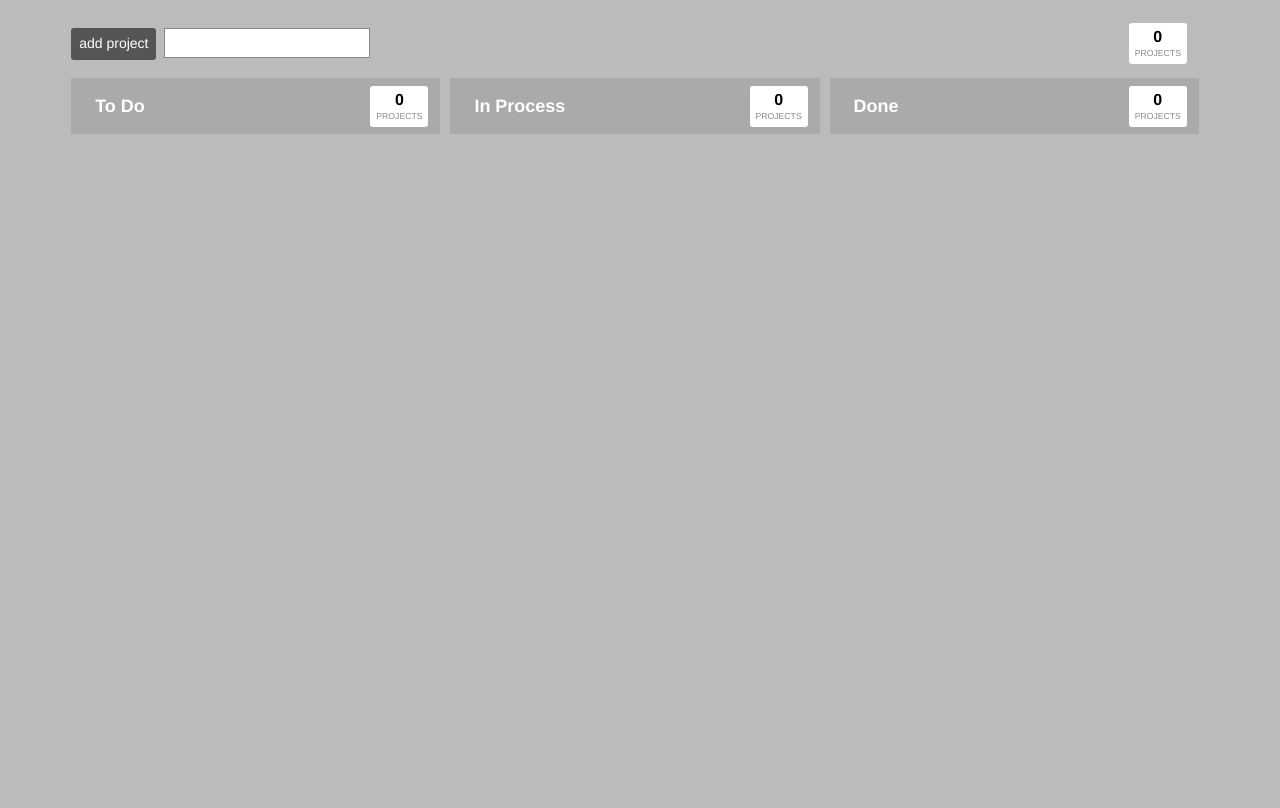
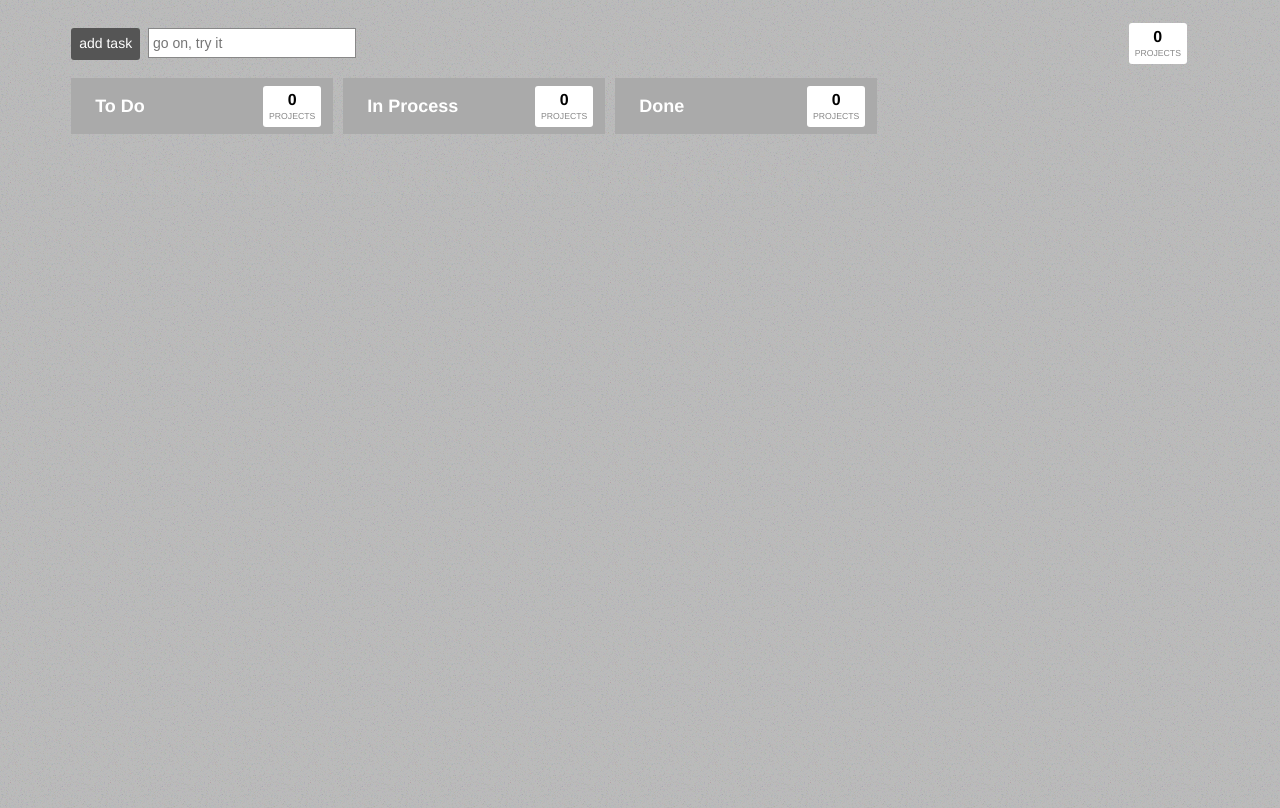
Before and after one commit to tensory/tensorylabs, a Flask app: page /static/projects/ThreeDo/index.html in a window 1280 px wide. Run offline with Flask 2, Linux system fonts and the light colour scheme.

Commit message:
Added template changes

```diff
--- a/static/assets/css/site.css
+++ b/static/assets/css/site.css
@@ -97,6 +97,8 @@
   margin-bottom: 2em; }
   ol li {
     margin-bottom: 0.8em; }
+  ol p {
+    line-height: 0.8em; }
 
 #colophon {
   width: 78%;
--- a/static/assets/css/site.scss
+++ b/static/assets/css/site.scss
@@ -144,6 +144,10 @@
 	li {
 		margin-bottom: 0.8em;
 	}
+
+	p {
+		line-height: 0.8em;
+	}
 }
 
 #colophon {
--- a/static/projects/ThreeDo/css/main.css
+++ b/static/projects/ThreeDo/css/main.css
@@ -4,6 +4,7 @@
 
 body {
     background-color: #bbb;
+    background-image: url('images/noisebg.png/');
     font-family: 'Helvetica Neue', 'Helvetica', 'sans-serif';
     font-size: 14px;
 }
@@ -17,7 +18,7 @@
 }
 
 .list {
-    width: 33.333333%;
+    width: 272px;
     float: left;
     clear: right;
 }
@@ -42,6 +43,9 @@
     padding: 0;
     list-style-type: none;
     background-color: #bbb;
+    background-image: url('images/noisebg.png/');
+    width: 262px;
+    overflow: hidden;
 }
 
 .list ul.ui-droppable {
@@ -50,7 +54,7 @@
 
 .list ul li {
     line-height: 60px;
-    width: 366px;
+    width: 252px;
     background-color: #FFFFFF;
     color: #777;
     font-weight: 200;
@@ -96,6 +100,7 @@
 div.counter span {
     display: block;
 }
+
 div.counter .numeral {
     font-size: 1.142857em; /* 16 / 14 */
     line-height: 1.2em;
@@ -123,7 +128,7 @@
     width: 200px;
     outline: 0;
     margin-left: 4px;
-    padding-left: 2px;
+    padding-left: 4px;
     border: 1px solid #888;
 }
 input.error {
--- a/static/projects/ThreeDo/tpl/add.html
+++ b/static/projects/ThreeDo/tpl/add.html
@@ -1,2 +1,2 @@
-<a id="add" href="#" class="button">Add Project</a>
-<input type="text" id="todo-title" />
+<a id="add" href="#" class="button">Add task</a>
+<input type="text" id="todo-title" placeholder="go on, try it" />
--- a/static/projects/jsfind/index.html
+++ b/static/projects/jsfind/index.html
@@ -5,14 +5,12 @@
         <script src="jsfind.js"></script>
 
         <script>
-        (function($) {
         	$(function() {
         		JSFind.init({
         			text: '#sample',
         			show: true
         		});
         	});
-        })(jQuery);
         </script>
         <link rel="stylesheet" type="text/css" href="jsfind.css" />
         <!-- Google font families for JSFind -->
--- a/static/projects/jsfind/jsfind.css
+++ b/static/projects/jsfind/jsfind.css
@@ -45,7 +45,6 @@
 }
 
 #findOnPage {
-	display: none;
 	position: relative;
 	border-bottom: 1px #777;
 	height: 60px;
--- a/templates/about.html
+++ b/templates/about.html
@@ -4,7 +4,7 @@
 <h2>This is me.</h2>
 <ol>
 	<li>I'm a JavaScript &amp; Python developer in San Francisco. Before that, Brooklyn. I'm originally from Seattle.</li>
-	<li>I believe passionately in eliminating dependence on cars and making cities friendly for transit, bicycles, and pedestrians. Car-oriented planning makes cities unlivable, worsens global poverty, and is a critical root of climate change.</li>
+	<li><p>I believe passionately in eliminating dependence on cars and making cities friendly for transit, bicycles, and pedestrians.</p><p>Car-oriented planning worsens global poverty, makes cities unlivable, and is a critical root of climate change.</p></li>
 	<li>Bicycles are excellent. Also coffee.</li>
 	<li>I'm bilingual in English and Spanish and have been a UX designer, UI localizer, &amp; accessibility researcher.</li>
 	<li>Hackerspaces and free culture bring me joy. Building beautiful things keeps me going.</li>
@@ -12,5 +12,5 @@
 	<li>Sometimes I paint, <a href="http://www.flickr.com/photos/tensory" target="_blank">take pictures</a>, climb rocks and trees, and try to cook.</li>
 	<li>Equality for all. <a href="http://en.wikipedia.org/wiki/Tikkun_olam">Tikkun olam</a>. Beginner-mind.</li>
 </ol>
-<p>I'm on various islands in the Archipelago of Social Media: <a href="https://flickr.com/photos/tensory" target="_blank">Flickr</a>, <a href="https://www.twitter.com/tensory" target="_blank">Twitter</a>, <a href="https://plus.google.com/111820322244514033819/" target="_blank">Google+</a> and <a href="https://github.com/tensory/">Github</a>.</p><p>You can also email me at alacenski @ gmail . com.</p>
+<p>I'm on various islands in the Archipelago of Social Media: <a href="https://flickr.com/photos/tensory" target="_blank">Flickr</a>, <a href="https://www.twitter.com/tensory" target="_blank">Twitter</a>, <a href="https://plus.google.com/111820322244514033819/" target="_blank">Google+</a> and <a href="https://github.com/tensory/">Github</a>.</p><p>You can also email me at alacenski @ 	gmail.com.</p>
 {% endblock %}
```
Also changed, not shown: static/projects/ThreeDo/css/images/noisebg.png (added), static/projects/ThreeDo/css/images/stripe-bg.png (added).
